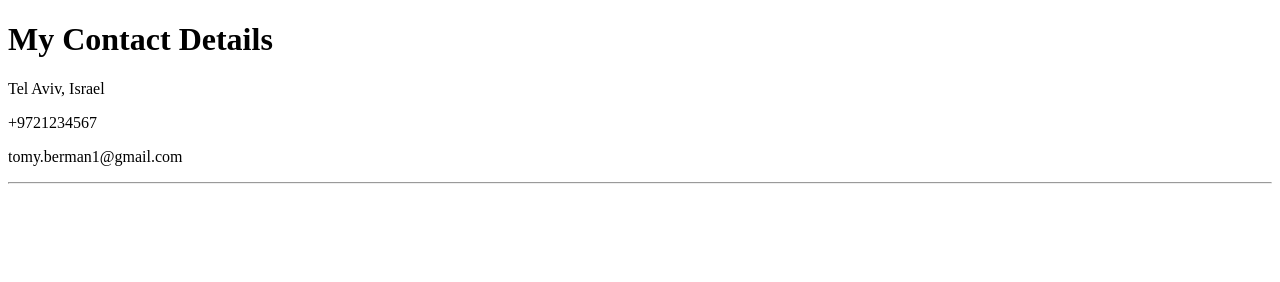
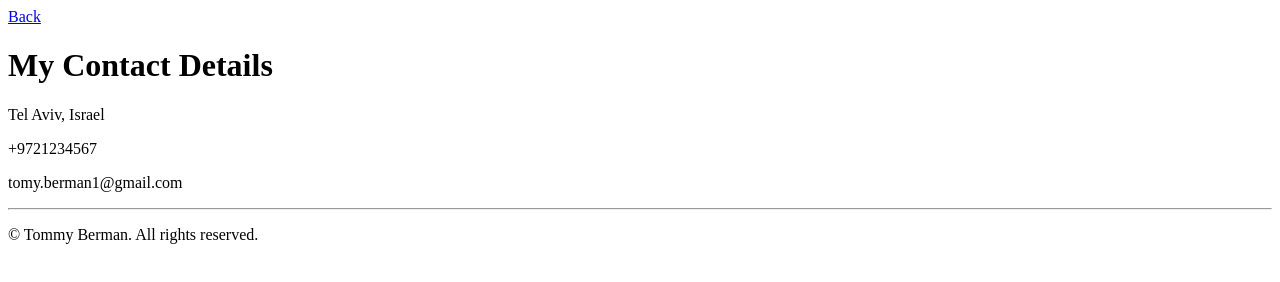
Before and after one commit to TommyBerman/My-Resume, a plain HTML site: page public/contact.html in a window 1280 px wide. Drawn offline with Linux system fonts and the light colour scheme.

Commit message:
Update contact.html

```diff
--- a/public/contact.html
+++ b/public/contact.html
@@ -1,16 +1,21 @@
 <!DOCTYPE html>
 <html lang="en">
-<head>
-    <meta charset="UTF-8">
-    <meta name="viewport" content="width=device-width, initial-scale=1.0">
+  <head>
+    <meta charset="UTF-8" />
+    <meta name="viewport" content="width=device-width, initial-scale=1.0" />
     <title>My Contact</title>
-</head>
-<body>
+  </head>
+  <body>
+    <header><a href="../index.html">Back</a></header>
+
     <h1>My Contact Details</h1>
 
     <p>Tel Aviv, Israel</p>
     <p>+9721234567</p>
     <p>tomy.berman1@gmail.com</p>
-    <hr/>
-</body>
+    <hr />
+    <footer>
+      <p>© Tommy Berman. All rights reserved.</p>
+    </footer>
+  </body>
 </html>
```
